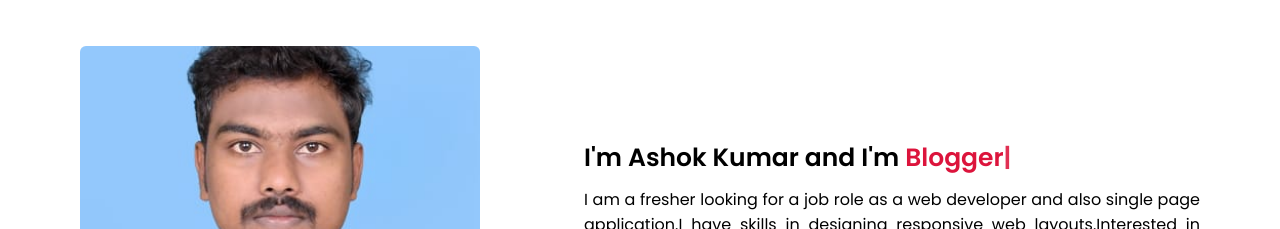
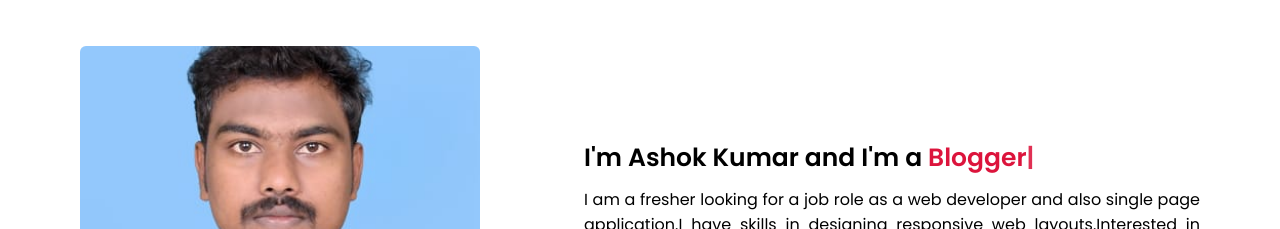
Before and after one commit to Ashok864/websites, a plain HTML site: page index.html in a window 1280 px wide. Shown: the part 980-1209 px from the top of the page. Drawn offline with nearby package versions, Linux system fonts and the light colour scheme.

Commit message:
Update index.html

```diff
--- a/index.html
+++ b/index.html
@@ -58,7 +58,7 @@
 				<img src="Ashok.jpeg">
 			</div>
 			<div class="column right">
-				<div class="text">I'm Ashok Kumar and I'm <span class="typing-2"></span></div>
+				<div class="text">I'm Ashok Kumar and I'm a <span class="typing-2"></span></div>
 				<p>I am a fresher looking for a job role as a web developer and also single page application.I have skills in designing responsive web layouts.Interested in learning new technologies.Looking for an fresh career start in industry.Available Anytime  </p>
 				<a href="Resume.pdf" download="Resume" target="_blank">Download CV</a>
 			</div>
```
